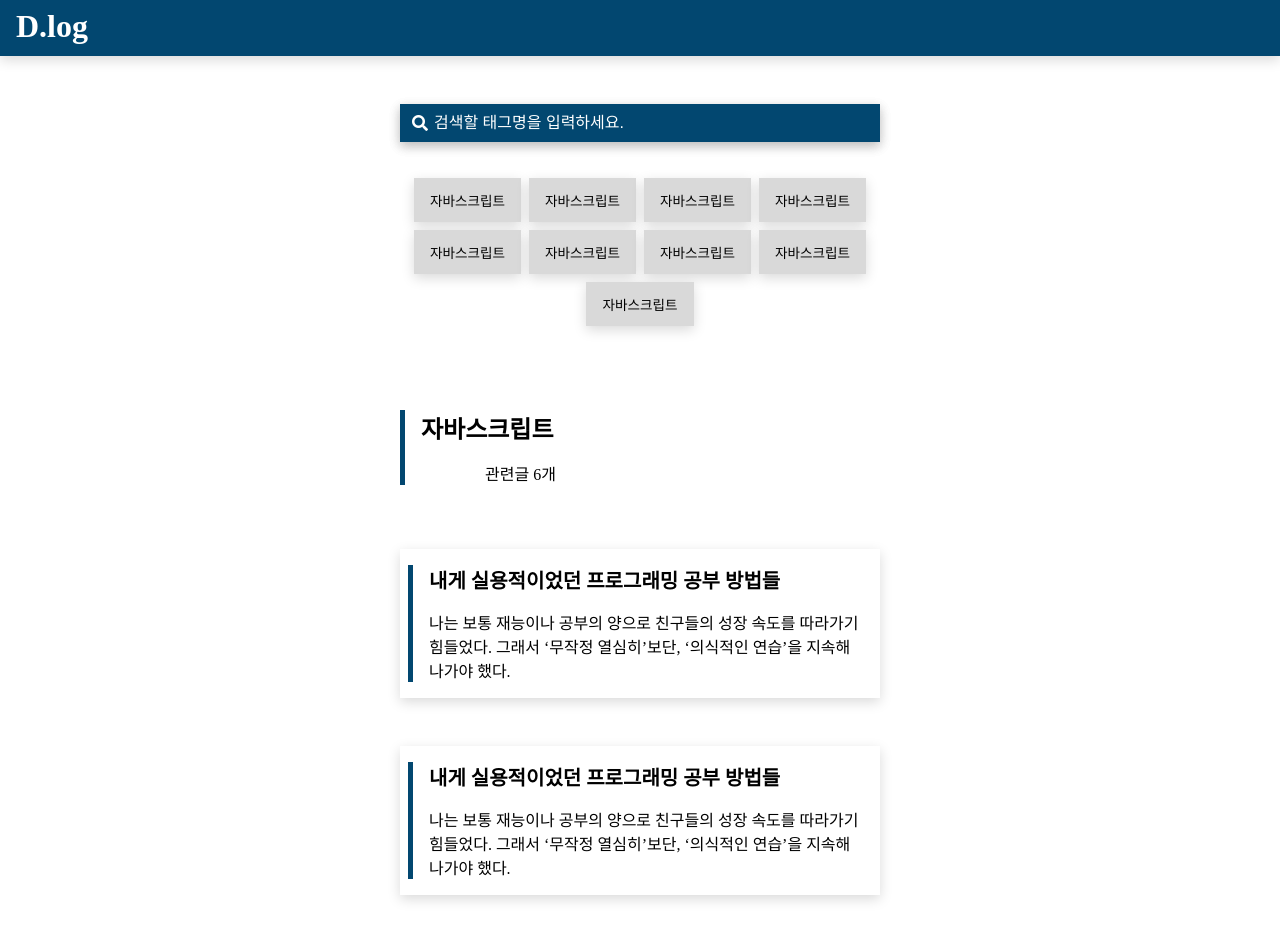
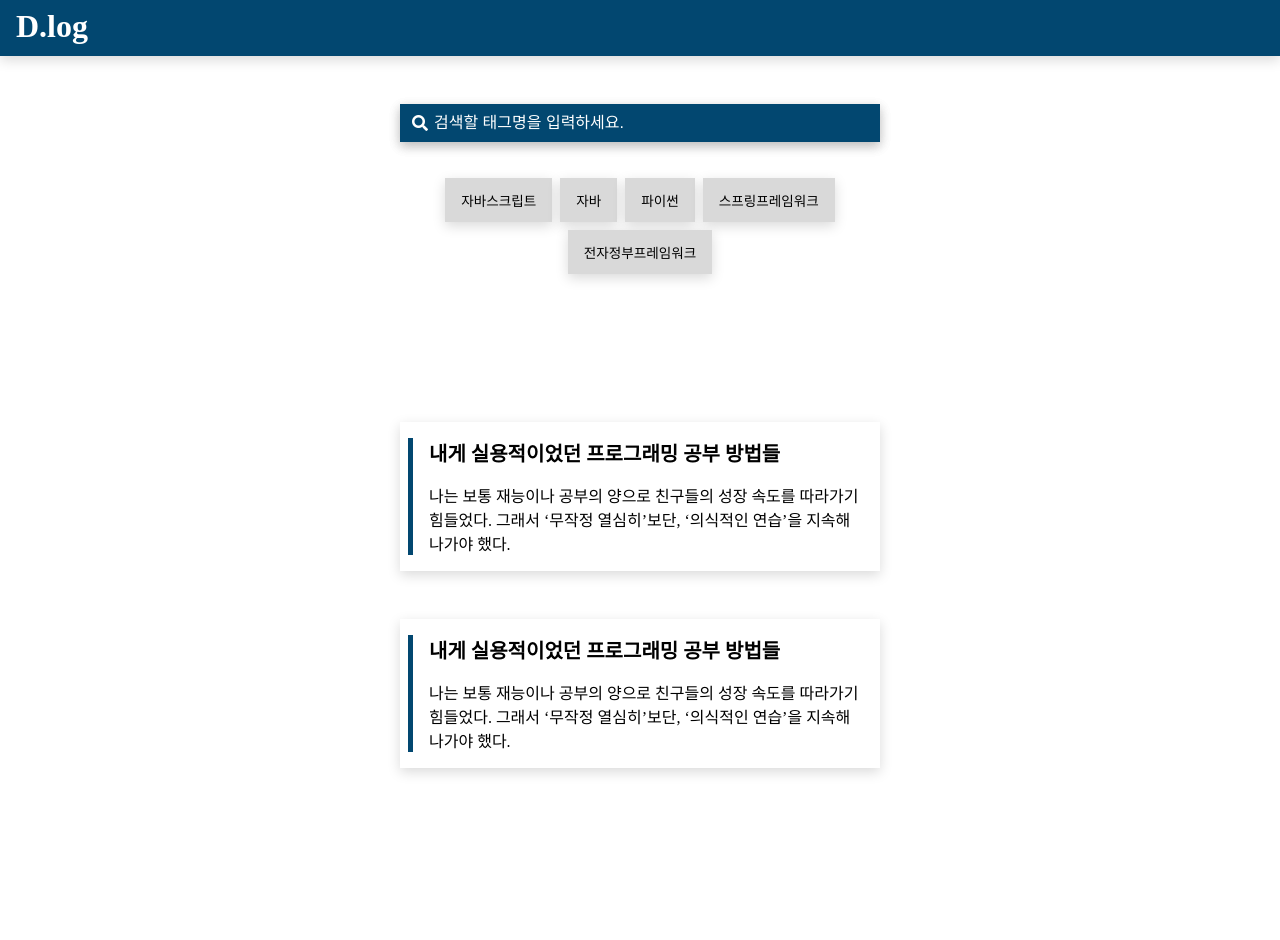
Before and after one commit to dosReady/dlog-frontend, a React (Create React App) app: page /blog/list in a window 1280 px wide. Shown: the top 940 px of the page. After the commit the page ends 864 px from the top, so only its background shows below. Built offline with nearby package versions, Linux system fonts and the light colour scheme; a web font is replaced by a local one; what typesafe-actions would draw is missing.

Commit message:
어렵다 React Redux안쓰고 하는중..

```diff
--- a/src/App.tsx
+++ b/src/App.tsx
@@ -1,7 +1,7 @@
 import React from 'react';
 import { BrowserRouter as Router, Switch, Route} from 'react-router-dom';
-import './resources/css/index.css';
-import BlogWritePage from './pages/blog/BlogWritePage';
+import 'resources/css/index.css';
+import BlogWritePage from 'pages/blog/BlogWritePage';
 import BlogListPage from 'pages/blog/BlogListPage';
 const App: React.FC = () => {
 
--- /dev/null
+++ b/src/components/SearchBar.tsx
@@ -0,0 +1,22 @@
+import React from 'react';
+
+interface Props {
+    onInputChange(e:React.ChangeEvent<HTMLInputElement>): void;
+}
+interface State {
+    srchText:string
+}
+
+class SearchBar extends React.Component<Props, State> {
+
+    render = (): JSX.Element => {
+        return (
+            <div className="tag-search-bar">
+                <i className="fas fa-search"></i>
+                <input type="text" placeholder="검색할 태그명을 입력하세요." onChange={this.props.onInputChange}/>
+            </div>
+        )
+    }
+}
+
+export default SearchBar;
--- /dev/null
+++ b/src/components/TagComp.tsx
@@ -0,0 +1,40 @@
+import React from 'react';
+import SearchBar from 'components/SearchBar';
+
+interface Props {
+    onSelectedTag(text:string):void;
+}
+interface State {
+    srchText:string;
+}
+class TagComp extends React.Component<Props, State> {
+
+    handleChange = (e:React.ChangeEvent<HTMLInputElement>) => {
+        this.setState({srchText: e.target.value});
+    }
+
+    onItemClick = (title:string) => {
+        this.props.onSelectedTag(title);
+    }
+
+    render = (): JSX.Element => {
+        const arrTitle  = ["자바스크립트", "자바", "파이썬", "스프링프레임워크", "전자정부프레임워크"];
+        const titleList = arrTitle.map(
+            (title, i) => (
+                <div key = {i} className="tag-item" onClick={() => this.onItemClick(title)}>{title}</div>
+            )
+        );
+
+        return (
+            <div className="tag-list-wrap">
+                <SearchBar onInputChange={this.handleChange}/>
+                <div className="tag-list">
+                    {titleList}
+                </div>
+
+            </div>
+        )
+    }
+}
+
+export default TagComp;
--- a/src/pages/blog/BlogListPage.tsx
+++ b/src/pages/blog/BlogListPage.tsx
@@ -1,51 +1,36 @@
 import React from 'react';
 import TopMenuTemplate from 'components/templates/TopMenuTemplate';
+import TagComp from 'components/TagComp';
 
-class BlogListPage extends React.Component {
+interface Props{}
+interface State{
+    selectedText:string;
+}
+
+class BlogListPage extends React.Component<Props,State> {
+
+    state : State = {
+        selectedText: ""
+    }
+    handleSelectedTag = (text:string) => {
+        this.setState({selectedText: text});
+    }
+
     render = ():JSX.Element => {
+
+        const renderSelectedTag  = (
+            <div className="tag-response-title">
+                <span className="main">{this.state.selectedText}</span>
+                <span className="sub">관련글 6개</span>
+            </div>
+        )
+
         return (
             <TopMenuTemplate>
                     <div className="tag-page">
-                    <div className="tag-list-wrap">
-                        <div className="tag-search-bar">
-                            <i className="fas fa-search"></i>
-                            <input type="text" placeholder="검색할 태그명을 입력하세요."/>
-                        </div>
-                        <div className="tag-list">
-                            <div className="tag-item">
-                                자바스크립트
-                            </div>
-                            <div className="tag-item">
-                                자바스크립트
-                            </div>
-                            <div className="tag-item">
-                                자바스크립트
-                            </div>
-                            <div className="tag-item">
-                                자바스크립트
-                            </div>
-                            <div className="tag-item">
-                                자바스크립트
-                            </div>
-                            <div className="tag-item">
-                                자바스크립트
-                            </div>
-                            <div className="tag-item">
-                                자바스크립트
-                            </div>
-                            <div className="tag-item">
-                                자바스크립트
-                            </div>
-                            <div className="tag-item">
-                                자바스크립트
-                            </div>
-                        </div>
-                    </div>
+                        <TagComp onSelectedTag={this.handleSelectedTag}/>
                         <div className="tag-response-wrap">
-                        <div className="tag-response-title">
-                            <span className="main">자바스크립트</span>
-                            <span className="sub">관련글 6개</span>
-                        </div>
+                            {this.state.selectedText.length > 0 ? renderSelectedTag : ''}
                             <div className="tag-response-content">
                                 <div className="post-list">
                                     <div className="post-item-wrap">
```
Also changed, not shown: src/components/PostList.tsx (deleted, +0 -26 lines), src/components/Tag.tsx (deleted, +0 -43 lines). Lines whose indentation alone changed are shown as unchanged.
